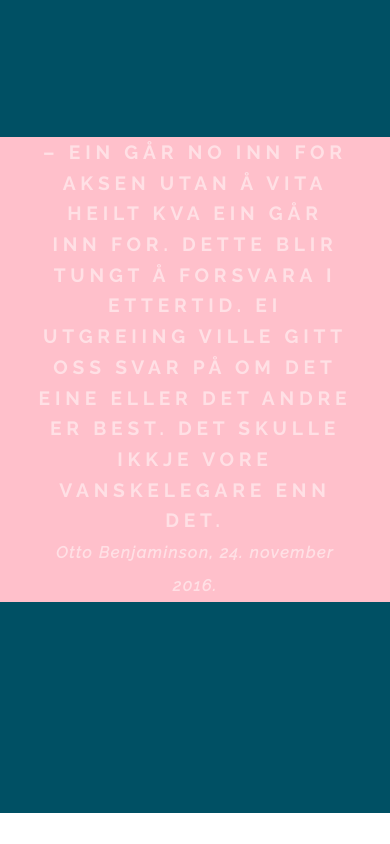
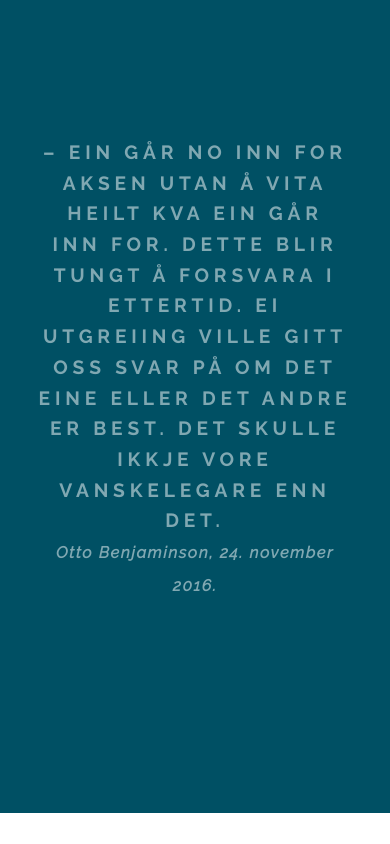
Before and after one commit to Kvinnheringen/saker, a plain HTML site: page index.html in a window 390 px wide. Shown: the part 880-1724 px from the top of the page. Drawn offline with Linux system fonts and the light colour scheme; a web font is replaced by a local one.

Commit message:
betre mobil

```diff
--- a/css/main.css
+++ b/css/main.css
@@ -350,18 +350,6 @@ footer {
 MOBILE
 ******************************************/
 
-
-@media (max-width: 770px) {
-	.main {
-		width: 100%;
-	}
-	.sitat {
-		font-size: 1.2em;
-		width: 100%;
-		background-color: pink;
-	}
-}
-
 @media (max-width: 900px) {
 	h1#main-title {
 		font-size: 13em;
@@ -369,4 +357,11 @@ MOBILE
 	p.tagline {
 		font-size: 1.4em;
 	}
+	.main {
+		width: 100%;
+	}
+	.sitat {
+		font-size: 1.2em;
+		width: 100%;
+	}
 }
```
